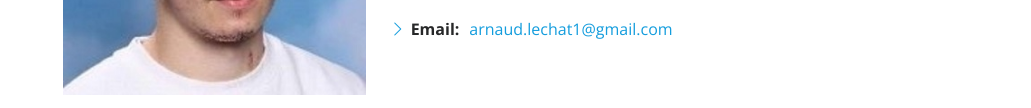
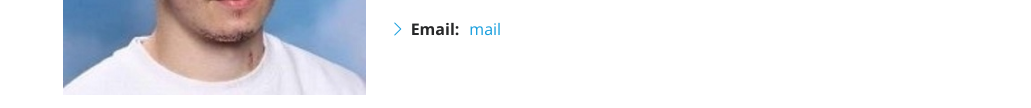
Before and after one commit to 4rn4ud/Portfolio, a plain HTML site: page index.html in a window 1280 px wide. Shown: the part 1239-1347 px from the top of the page, without its empty margins (249-1280 px from the left). Drawn offline with nearby package versions, Linux system fonts and the light colour scheme.

Commit message:
Update index.html

```diff
--- a/index.html
+++ b/index.html
@@ -106,7 +106,7 @@
                   <li><i class="bi bi-chevron-right"></i> <strong>Âge:</strong> <span>21</span></li>
                   <li><i class="bi bi-chevron-right"></i> <strong>Formation en cours:</strong> <span>Bachelor CSI DévOps spécialité développement</span></li>
                   <li><i class="bi bi-chevron-right"></i> <strong>Email:</strong> <a
-                    href="mailto:arnaud.lechat1@gmail.com" target="_blank"><span>arnaud.lechat1@gmail.com</span></a></li>
+                    href="mailto:arnaud.lechat1@gmail.com" target="_blank"><span>mail</span></a></li>
                 </ul>
               </div>
               <div class="col-lg-6">
@@ -661,8 +661,8 @@
               <div class="email">
                 <i class="bi bi-envelope"></i>
                 <h4>Email:</h4>
-                <a href="mailto:arnaud.lechat@lyceefulbert.fr">
-                  <p>arnaud.lechat@lyceefulbert.fr</p>
+                <a href="mailto:arnaud.lechat1@gmail.com">
+                  <p>mail</p>
                 </a>
               </div>
 
```
